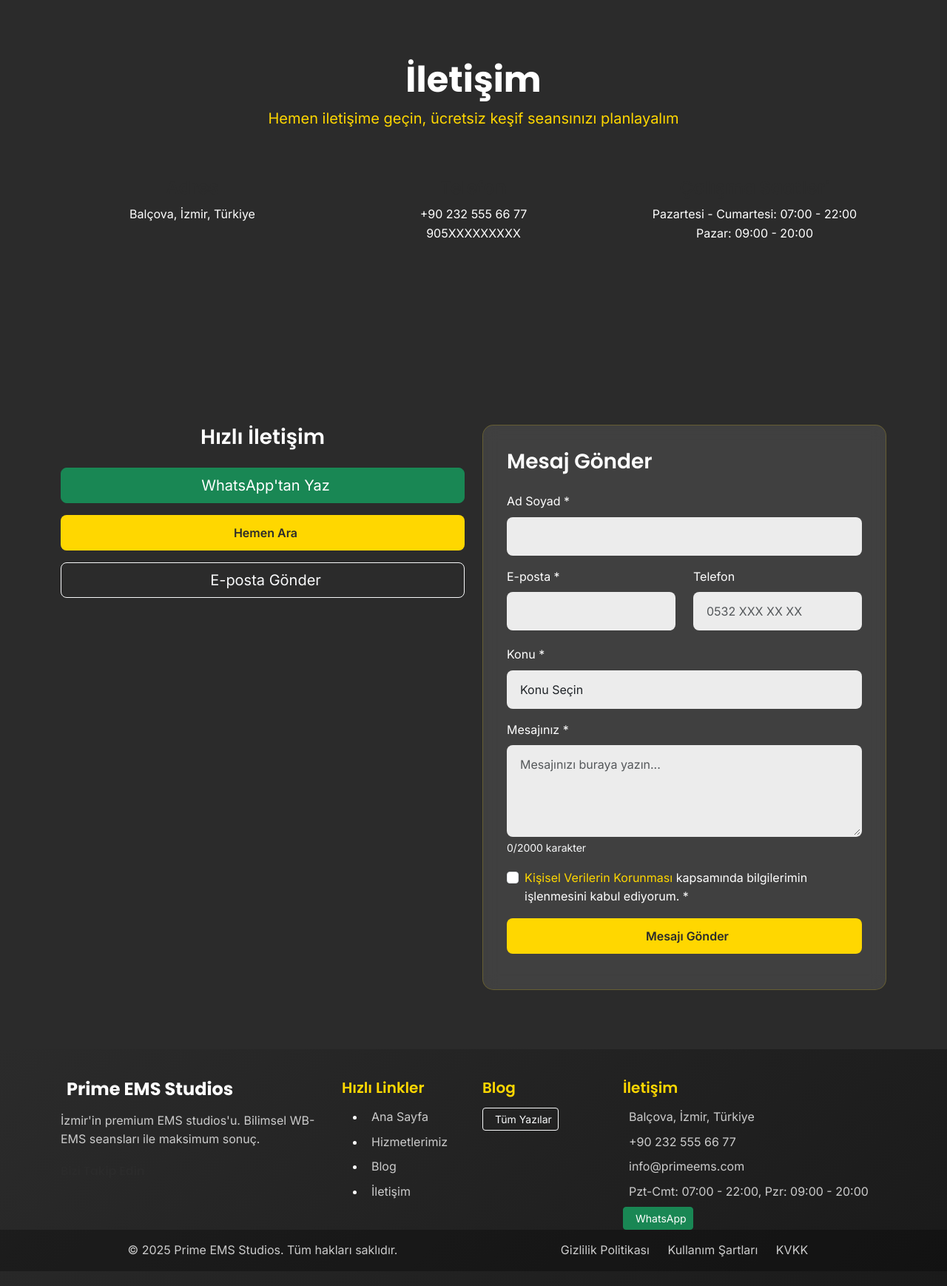
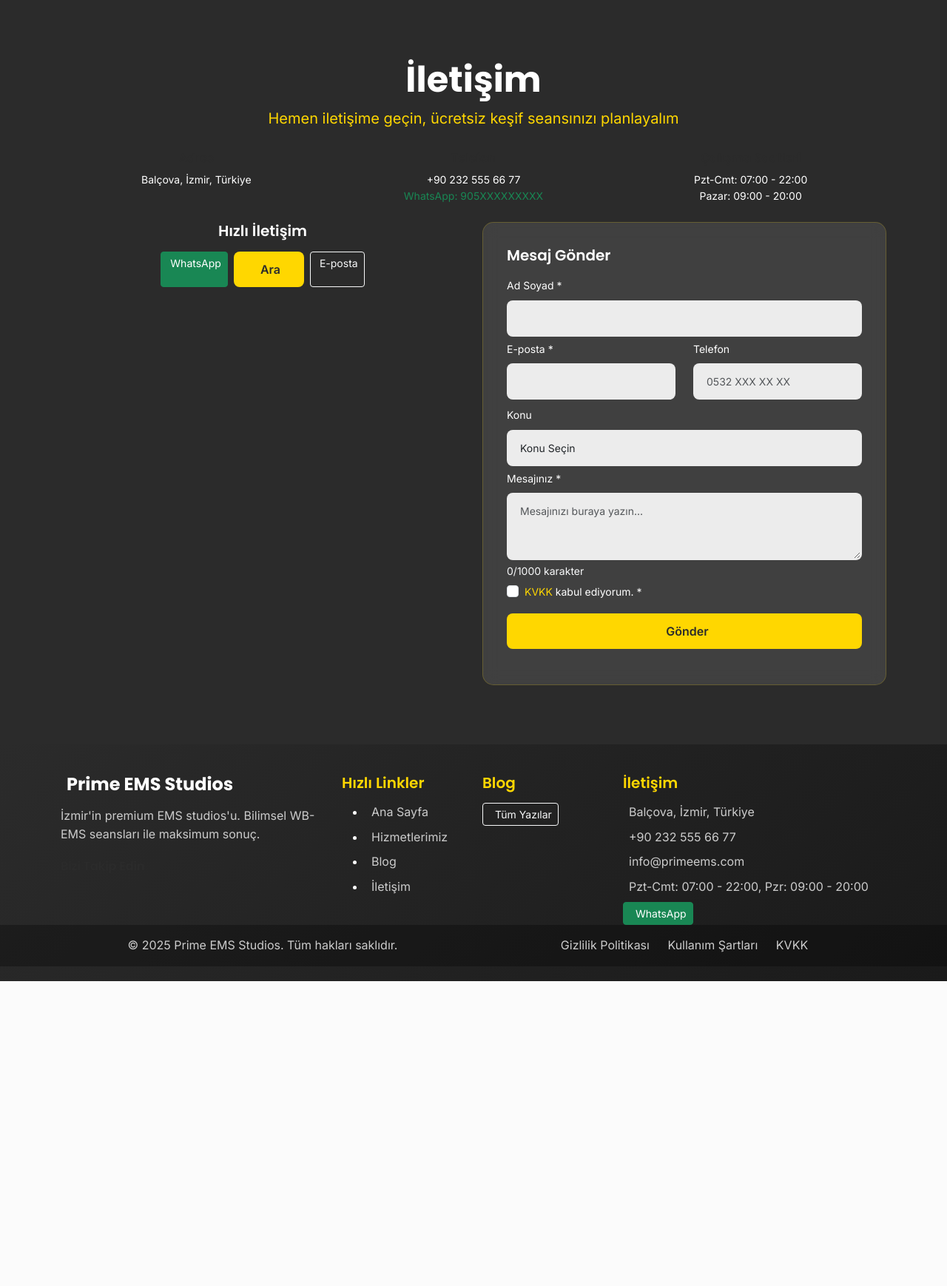
Before and after one commit to brkblmk/balmuk, a PHP site: page / in a window 1280 px wide. Shown: the part 3813-5551 px from the top of the page at 74% size. After the commit the page ends 5139 px from the top, so only its background shows below. Run offline with PHP 8.4, Linux system fonts and the light colour scheme; data that the repository does not hold is empty; some libraries are stand-ins or nearby versions; grey boxes are pictures that could not be loaded.

Commit message:
Compact contact section and optimize layout

```diff
--- a/index.php
+++ b/index.php
@@ -55,6 +55,11 @@ try {
     $stmt->execute();
     $testimonials = $stmt->fetchAll();
 
+    // FAQs
+    $stmt = $pdo->prepare("SELECT question, answer, category FROM faqs WHERE is_active = 1 ORDER BY sort_order ASC LIMIT 8");
+    $stmt->execute();
+    $faqs = $stmt->fetchAll();
+
     // Sayfa render işlemini logla
     error_log("Homepage rendered successfully - " . date('Y-m-d H:i:s'));
 
@@ -83,6 +88,7 @@ try {
     $featured_services = [];
     $stats = [];
     $testimonials = [];
+    $faqs = [];
 }
 
 SecurityUtils::generateCSRFToken();
@@ -216,14 +222,14 @@ include 'includes/site-head.php';
                     <?php foreach ($campaigns as $index => $campaign): ?>
                     <div class="col-lg-4" data-aos="fade-up" data-aos-delay="<?php echo ($index + 1) * 100; ?>" role="listitem">
                         <div class="campaign-card p-4">
-                            <span class="campaign-badge" aria-label="Kampanya etiketi: <?php echo htmlspecialchars($campaign['badge'] ?? ''); ?>"><?php echo htmlspecialchars($campaign['badge'] ?? ''); ?></span>
+                            <span class="campaign-badge badge bg-<?php echo htmlspecialchars($campaign['badge_color'] ?? 'warning'); ?>" aria-label="Kampanya etiketi: <?php echo htmlspecialchars($campaign['badge_text'] ?? ''); ?>"><?php echo htmlspecialchars($campaign['badge_text'] ?? ''); ?></span>
                             <div class="text-center mb-3">
                                 <i class="<?php echo htmlspecialchars($campaign['icon'] ?? 'bi-star-fill'); ?>" style="font-size: 3rem; color: var(--prime-gold);" aria-hidden="true"></i>
                             </div>
                             <h3 class="h4 mb-2"><?php echo htmlspecialchars($campaign['title'] ?? ''); ?></h3>
                             <p class="text-primary fw-bold mb-3"><?php echo htmlspecialchars($campaign['discount_text'] ?? ''); ?></p>
                             <p class="text-muted"><?php echo htmlspecialchars($campaign['description'] ?? ''); ?></p>
-                            <button class="btn btn-prime w-100 mt-3" aria-label="<?php echo htmlspecialchars($campaign['title'] ?? ''); ?> kampanyası için hemen rezervasyon yapın">Hemen Rezerve Et</button>
+                            <a href="<?php echo htmlspecialchars($campaign['button_link'] ?? '#reservation'); ?>" class="btn btn-prime w-100 mt-3" aria-label="<?php echo htmlspecialchars($campaign['title'] ?? ''); ?> kampanyası için hemen rezervasyon yapın"><?php echo htmlspecialchars($campaign['button_text'] ?? 'Hemen Rezerve Et'); ?></a>
                         </div>
                     </div>
                     <?php endforeach; ?>
@@ -601,58 +607,94 @@ include 'includes/site-head.php';
         </div>
     </section>
 
+    <?php if (!empty($faqs)): ?>
+    <section id="faq" class="prime-section faq-section futuristic-gradient">
+        <div class="container">
+            <div class="row g-5 align-items-center">
+                <div class="col-lg-5" data-aos="fade-right">
+                    <div class="faq-intro-card">
+                        <span class="badge rounded-pill bg-warning text-dark mb-3"><i class="bi bi-stars me-1"></i> Sık Sorulan Sorular</span>
+                        <h2 class="display-5 fw-bold text-white mb-3">Prime EMS Teknolojisi Hakkında Merak Ettikleriniz</h2>
+                        <p class="lead text-white-50">Bilimsel WB-EMS yaklaşımımız, kişiye özel programlarımız ve üyelik süreçlerimiz hakkında en çok sorulan soruları yanıtladık.</p>
+                        <ul class="list-unstyled text-white-50 mt-4">
+                            <li class="d-flex align-items-center mb-3"><i class="bi bi-cpu me-2 text-warning"></i>Yapay zekâ destekli antrenman planlaması</li>
+                            <li class="d-flex align-items-center mb-3"><i class="bi bi-activity me-2 text-warning"></i>24 elektrotlu i-motion & i-model entegrasyonu</li>
+                            <li class="d-flex align-items-center"><i class="bi bi-shield-check me-2 text-warning"></i>CE sertifikalı medikal güvenlik protokolleri</li>
+                        </ul>
+                    </div>
+                </div>
+                <div class="col-lg-7" data-aos="fade-left">
+                    <div class="accordion accordion-flush neon-accordion" id="faqAccordion">
+                        <?php foreach ($faqs as $index => $faq): ?>
+                        <div class="accordion-item">
+                            <h2 class="accordion-header" id="faq-heading-<?php echo $index; ?>">
+                                <button class="accordion-button <?php echo $index !== 0 ? 'collapsed' : ''; ?>" type="button" data-bs-toggle="collapse" data-bs-target="#faq-item-<?php echo $index; ?>" aria-expanded="<?php echo $index === 0 ? 'true' : 'false'; ?>" aria-controls="faq-item-<?php echo $index; ?>">
+                                    <div>
+                                        <span class="faq-category badge bg-primary-subtle text-primary me-2"><?php echo htmlspecialchars($faq['category'] ?? 'Genel'); ?></span>
+                                        <?php echo htmlspecialchars($faq['question']); ?>
+                                    </div>
+                                </button>
+                            </h2>
+                            <div id="faq-item-<?php echo $index; ?>" class="accordion-collapse collapse <?php echo $index === 0 ? 'show' : ''; ?>" aria-labelledby="faq-heading-<?php echo $index; ?>" data-bs-parent="#faqAccordion">
+                                <div class="accordion-body">
+                                    <?php echo nl2br(htmlspecialchars($faq['answer'])); ?>
+                                </div>
+                            </div>
+                        </div>
+                        <?php endforeach; ?>
+                    </div>
+                </div>
+            </div>
+        </div>
+    </section>
+    <?php endif; ?>
+
     <!-- Contact Section -->
     <section id="contact" class="prime-section prime-section-dark">
         <div class="container">
-            <div class="text-center mb-5" data-aos="fade-up">
+            <div class="text-center mb-4" data-aos="fade-up">
                 <h2 class="display-5 fw-bold text-white">İletişim</h2>
                 <p class="lead" style="color: var(--prime-gold);">Hemen iletişime geçin, ücretsiz keşif seansınızı planlayalım</p>
             </div>
 
-            <div class="row g-4">
+            <div class="row g-2">
                 <div class="col-lg-4" data-aos="fade-up" data-aos-delay="100">
                     <div class="text-center text-white">
-                        <i class="bi bi-geo-alt-fill" style="font-size: 3rem; color: var(--prime-gold);"></i>
-                        <h4 class="mt-3">Adres</h4>
-                        <p><?php echo nl2br(htmlspecialchars($contact['address'])); ?></p>
-                        <!-- Google Maps Entegrasyonu -->
-                        <div class="mt-3">
-                            <iframe src="https://www.google.com/maps/embed?pb=!1m18!1m12!1m3!1d3126.234567890123!2d27.15234567890123!3d38.45678901234567!2m3!1f0!2f0!3f0!3m2!1i1024!2i768!4f13.1!3m3!1m2!1s0x14b9b9c9c9c9c9c9%3A0x9c9c9c9c9c9c9c9c!2sBal%C3%A7ova%2C+%C4%B0zmir!5e0!3m2!1str!2str!4v1698745678901!5m2!1str!2str"
-                                    width="100%" height="200" style="border:0; border-radius: 10px;" allowfullscreen="" loading="lazy" referrerpolicy="no-referrer-when-downgrade">
-                            </iframe>
-                        </div>
+                        <i class="bi bi-geo-alt-fill" style="font-size: 2rem; color: var(--prime-gold);"></i>
+                        <h6 class="mt-1 mb-2">Adres</h6>
+                        <p class="small mb-0"><?php echo nl2br(htmlspecialchars($contact['address'])); ?></p>
                     </div>
                 </div>
                 <div class="col-lg-4" data-aos="fade-up" data-aos-delay="200">
                     <div class="text-center text-white">
-                        <i class="bi bi-telephone-fill" style="font-size: 3rem; color: var(--prime-gold);"></i>
-                        <h4 class="mt-3">Telefon</h4>
-                        <p><?php echo htmlspecialchars($contact['phone']); ?><br><?php echo htmlspecialchars($contact['whatsapp']); ?></p>
+                        <i class="bi bi-telephone-fill" style="font-size: 2rem; color: var(--prime-gold);"></i>
+                        <h6 class="mt-1 mb-2">Telefon</h6>
+                        <p class="small mb-0"><?php echo htmlspecialchars($contact['phone']); ?><br><span class="text-success">WhatsApp: <?php echo htmlspecialchars($contact['whatsapp']); ?></span></p>
                     </div>
                 </div>
                 <div class="col-lg-4" data-aos="fade-up" data-aos-delay="300">
                     <div class="text-center text-white">
-                        <i class="bi bi-clock-fill" style="font-size: 3rem; color: var(--prime-gold);"></i>
-                        <h4 class="mt-3">Çalışma Saatleri</h4>
-                        <p>Pazartesi - Cumartesi: <?php echo htmlspecialchars($contact['working_hours_weekday']); ?><br>Pazar: <?php echo htmlspecialchars($contact['working_hours_weekend']); ?></p>
+                        <i class="bi bi-clock-fill" style="font-size: 2rem; color: var(--prime-gold);"></i>
+                        <h6 class="mt-1 mb-2">Çalışma Saatleri</h6>
+                        <p class="small mb-0">Pzt-Cmt: <?php echo htmlspecialchars($contact['working_hours_weekday']); ?><br>Pazar: <?php echo htmlspecialchars($contact['working_hours_weekend']); ?></p>
                     </div>
                 </div>
             </div>
 
-            <div class="row mt-5">
+            <div class="row mt-4">
                 <!-- Quick Contact -->
-                <div class="col-lg-6 mb-4" data-aos="fade-up">
+                <div class="col-lg-6 mb-3" data-aos="fade-up">
                     <div class="text-center">
-                        <h3 class="text-white mb-4">Hızlı İletişim</h3>
-                        <div class="d-grid gap-3">
-                            <a href="https://wa.me/<?php echo str_replace('+', '', $contact['whatsapp']); ?>" class="btn btn-success btn-lg">
-                                <i class="bi bi-whatsapp me-2"></i> WhatsApp'tan Yaz
+                        <h5 class="text-white mb-3">Hızlı İletişim</h5>
+                        <div class="d-flex justify-content-center gap-2 flex-wrap">
+                            <a href="https://wa.me/<?php echo str_replace('+', '', $contact['whatsapp']); ?>" class="btn btn-success btn-sm">
+                                <i class="bi bi-whatsapp me-1"></i> WhatsApp
                             </a>
-                            <a href="tel:<?php echo $contact['phone']; ?>" class="btn btn-prime btn-lg">
-                                <i class="bi bi-telephone me-2"></i> Hemen Ara
+                            <a href="tel:<?php echo $contact['phone']; ?>" class="btn btn-prime btn-sm">
+                                <i class="bi bi-telephone me-1"></i> Ara
                             </a>
-                            <a href="mailto:<?php echo $contact['email']; ?>" class="btn btn-outline-light btn-lg">
-                                <i class="bi bi-envelope me-2"></i> E-posta Gönder
+                            <a href="mailto:<?php echo $contact['email']; ?>" class="btn btn-outline-light btn-sm">
+                                <i class="bi bi-envelope me-1"></i> E-posta
                             </a>
                         </div>
                     </div>
@@ -661,7 +703,7 @@ include 'includes/site-head.php';
                 <!-- Contact Form -->
                 <div class="col-lg-6" data-aos="fade-up" data-aos-delay="200">
                     <div class="contact-form-wrapper">
-                        <h3 class="text-white mb-4">Mesaj Gönder</h3>
+                        <h5 class="text-white mb-3">Mesaj Gönder</h5>
                         <form id="contactForm" class="contact-form">
                             <?php
                             // Ensure session is started for CSRF token
@@ -672,28 +714,28 @@ include 'includes/site-head.php';
                             <input type="hidden" name="csrf_token" value="<?php echo $_SESSION['csrf_token'] ?? ''; ?>">
                             <input type="hidden" name="website" style="display:none;"> <!-- Honeypot -->
 
-                            <div class="mb-3">
-                                <label for="name" class="form-label text-white">Ad Soyad *</label>
-                                <input type="text" class="form-control" id="name" name="name" required maxlength="100">
+                            <div class="mb-1">
+                                <label for="name" class="form-label text-white small">Ad Soyad *</label>
+                                <input type="text" class="form-control form-control-sm" id="name" name="name" required maxlength="100">
                                 <div class="invalid-feedback"></div>
                             </div>
 
-                            <div class="row mb-3">
+                            <div class="row mb-1">
                                 <div class="col-md-6">
-                                    <label for="email" class="form-label text-white">E-posta *</label>
-                                    <input type="email" class="form-control" id="email" name="email" required maxlength="150">
+                                    <label for="email" class="form-label text-white small">E-posta *</label>
+                                    <input type="email" class="form-control form-control-sm" id="email" name="email" required maxlength="150">
                                     <div class="invalid-feedback"></div>
                                 </div>
                                 <div class="col-md-6">
-                                    <label for="phone" class="form-label text-white">Telefon</label>
-                                    <input type="tel" class="form-control" id="phone" name="phone" placeholder="0532 XXX XX XX">
+                                    <label for="phone" class="form-label text-white small">Telefon</label>
+                                    <input type="tel" class="form-control form-control-sm" id="phone" name="phone" placeholder="0532 XXX XX XX">
                                     <div class="invalid-feedback"></div>
                                 </div>
                             </div>
 
-                            <div class="mb-3">
-                                <label for="subject" class="form-label text-white">Konu *</label>
-                                <select class="form-select" id="subject" name="subject" required>
+                            <div class="mb-1">
+                                <label for="subject" class="form-label text-white small">Konu</label>
+                                <select class="form-select form-select-sm" id="subject" name="subject">
                                     <option value="">Konu Seçin</option>
                                     <option value="Ücretsiz Keşif Seansı">Ücretsiz Keşif Seansı</option>
                                     <option value="Randevu Talebi">Randevu Talebi</option>
@@ -705,27 +747,27 @@ include 'includes/site-head.php';
                                 <div class="invalid-feedback"></div>
                             </div>
 
-                            <div class="mb-3">
-                                <label for="message" class="form-label text-white">Mesajınız *</label>
-                                <textarea class="form-control" id="message" name="message" rows="4" required minlength="10" maxlength="2000" placeholder="Mesajınızı buraya yazın..."></textarea>
-                                <div class="form-text text-light"><span id="charCount">0</span>/2000 karakter</div>
+                            <div class="mb-1">
+                                <label for="message" class="form-label text-white small">Mesajınız *</label>
+                                <textarea class="form-control form-control-sm" id="message" name="message" rows="3" required minlength="5" maxlength="1000" placeholder="Mesajınızı buraya yazın..."></textarea>
+                                <div class="form-text text-light small"><span id="charCount">0</span>/1000 karakter</div>
                                 <div class="invalid-feedback"></div>
                             </div>
 
                             <div class="mb-3">
                                 <div class="form-check">
                                     <input class="form-check-input" type="checkbox" id="privacy" required>
-                                    <label class="form-check-label text-white" for="privacy">
-                                        <a href="#" class="text-decoration-none" style="color: var(--prime-gold);">Kişisel Verilerin Korunması</a> kapsamında bilgilerimin işlenmesini kabul ediyorum. *
+                                    <label class="form-check-label text-white small" for="privacy">
+                                        <a href="#" class="text-decoration-none" style="color: var(--prime-gold);">KVKK</a> kabul ediyorum. *
                                     </label>
                                     <div class="invalid-feedback"></div>
                                 </div>
                             </div>
 
                             <div class="d-grid">
-                                <button type="submit" class="btn btn-prime btn-lg" id="submitBtn">
+                                <button type="submit" class="btn btn-prime btn-sm" id="submitBtn">
                                     <span class="submit-text">
-                                        <i class="bi bi-send me-2"></i>Mesajı Gönder
+                                        <i class="bi bi-send me-2"></i>Gönder
                                     </span>
                                     <span class="loading-text d-none">
                                         <i class="bi bi-arrow-repeat spin me-2"></i>Gönderiliyor...
@@ -937,12 +979,12 @@ include 'includes/site-head.php';
                     messageTextarea.addEventListener('input', function () {
                         charCount.textContent = this.value.length;
 
-                        if (this.value.length > 2000) {
+                        if (this.value.length > 1000) {
                             this.classList.add('is-invalid');
-                            this.setCustomValidity('Mesaj 2000 karakterden uzun olamaz.');
-                        } else if (this.value.length < 10 && this.value.length > 0) {
+                            this.setCustomValidity('Mesaj 1000 karakterden uzun olamaz.');
+                        } else if (this.value.length < 5 && this.value.length > 0) {
                             this.classList.add('is-invalid');
-                            this.setCustomValidity('Mesaj en az 10 karakter olmalıdır.');
+                            this.setCustomValidity('Mesaj en az 5 karakter olmalıdır.');
                         } else {
                             this.classList.remove('is-invalid');
                             this.setCustomValidity('');
```
